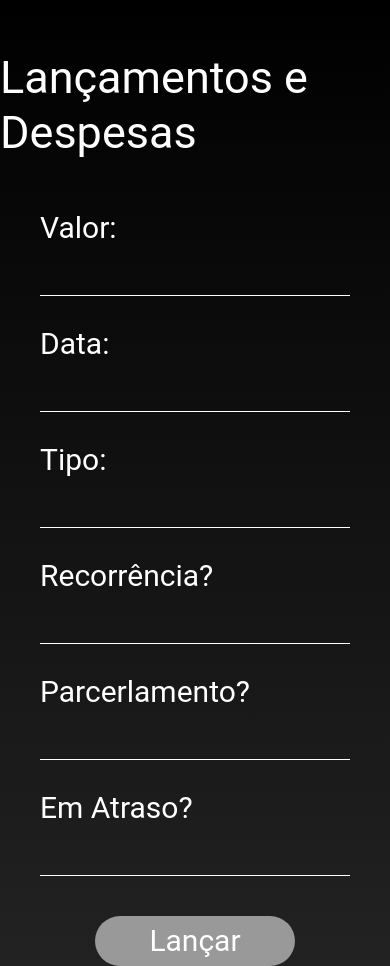
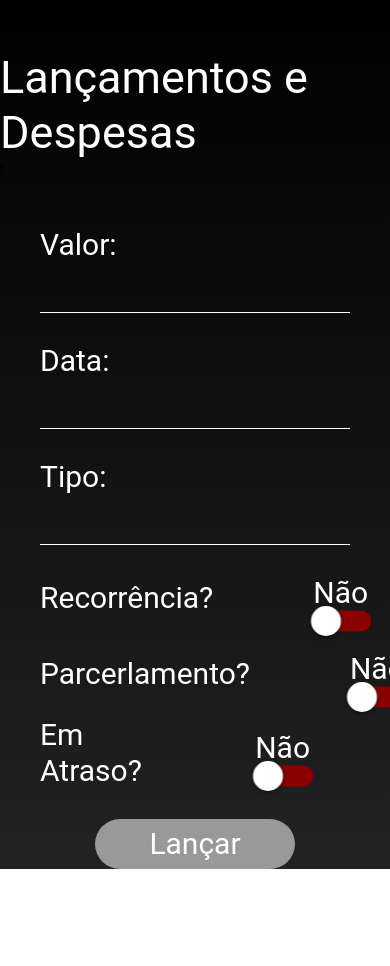
Before and after one commit to viniciuspxc/FMI, a React Native app: screen /Entries in a window 390 px wide. After the commit the page ends 869 px from the top, so only its background shows below. Built offline with nearby package versions, Linux system fonts and the light colour scheme.

Commit message:
Implementando botões de switch

```diff
--- a/constants/theme.js
+++ b/constants/theme.js
@@ -137,6 +137,21 @@ export const styles = StyleSheet.create({
         marginVertical: SIZES.padding * 0.5,
         color: COLORS.white,
         color: COLORS.white, ...FONTS.h1
+    },
+    TextInput:{
+        marginVertical: SIZES.padding,
+        borderBottomColor: COLORS.white,
+        borderBottomWidth: 1,
+        height: 40,
+        color: COLORS.white,
+        ...FONTS.h2
+    },
+    SwitchView:{
+        justifyContent: 'space-between',
+        marginEnd: 40,
+        marginTop: SIZES.padding * 1,
+        alignItems: 'center',
+        flexDirection: 'row',
     }
 });
 
--- a/package.json
+++ b/package.json
@@ -9,10 +9,13 @@
     "web": "expo start --web"
   },
   "dependencies": {
+    "@react-navigation/stack": "^6.3.8",
     "expo": "~47.0.8",
+    "expo-linear-gradient": "~12.0.1",
     "expo-status-bar": "~1.4.2",
     "react": "18.1.0",
-    "react-native": "0.70.5"
+    "react-native": "0.70.5",
+    "react-native-switch-selector": "^2.3.0"
   },
   "devDependencies": {
     "@babel/core": "^7.12.9"
--- a/screens/Entries.js
+++ b/screens/Entries.js
@@ -8,7 +8,8 @@ import{
     TouchableOpacity,
     onPressHandler,
     KeyboardAvoidingView,
-    ScrollView
+    ScrollView,
+    Switch
 
 } from "react-native"
 import { LinearGradient } from 'expo-linear-gradient'
@@ -27,8 +28,21 @@ function renderHeader(){
     )
 }
 
+function renderSwitch(){
+    return(
+        <Text>t</Text>
+    )
+}
 
 function renderEntries() {
+    const[isRecorrencia, setRecorrencia] = React.useState(false);
+    const toggleRecorrencia = () =>{setRecorrencia(previousState => !previousState)}
+    const[isParcelamento, setParcelamento] = React.useState(false);
+    const toggleParcelamento = () =>{setParcelamento(previousState => !previousState)}
+    const[isAtraso, setAtraso] = React.useState(false);
+    const toggleAtraso = () =>{setAtraso(previousState => !previousState)}
+
+
     return (
         <View
             style={{
@@ -36,39 +50,22 @@ function renderEntries() {
                 marginHorizontal: SIZES.padding * 4,
             }}
         >
-
             <View style={{ marginTop: SIZES.padding * 2 }}>
                 <Text style={{color: COLORS.white, ...FONTS.h1 }}>
                     Valor:
                 </Text>
                 <TextInput
-                    style={{
-                        marginVertical: SIZES.padding,
-                        borderBottomColor: COLORS.white,
-                        borderBottomWidth: 1,
-                        height: 40,
-                        color: COLORS.white,
-                        ...FONTS.h2
-                    }}
+                    style={styles.TextInput}
                     selectionColor={COLORS.white}
                 />
             </View>
-
-
 
             <View style={{ marginTop: SIZES.padding * 2 }}>
                 <Text style={{color: COLORS.white, ...FONTS.h1 }}>
                     Data:
                 </Text>
                 <TextInput
-                    style={{
-                        marginVertical: SIZES.padding,
-                        borderBottomColor: COLORS.white,
-                        borderBottomWidth: 1,
-                        height: 40,
-                        color: COLORS.white,
-                        ...FONTS.h2
-                    }}
+                    style={styles.TextInput}
                     selectionColor={COLORS.white}
                 />
             </View>
@@ -78,71 +75,67 @@ function renderEntries() {
                     Tipo:
                 </Text>
                 <TextInput
-                    style={{
-                        marginVertical: SIZES.padding,
-                        borderBottomColor: COLORS.white,
-                        borderBottomWidth: 1,
-                        height: 40,
-                        color: COLORS.white,
-                        ...FONTS.h2
-                    }}
+                    style={styles.TextInput}
                     selectionColor={COLORS.white}
                 />
             </View>
 
-            <View style={{ marginTop: SIZES.padding * 2 }}>
+            <View style={styles.SwitchView}>
                 <Text style={{color: COLORS.white, ...FONTS.h1 }}>
                     Recorrência?
                 </Text>
-                <TextInput
-                    style={{
-                        marginVertical: SIZES.padding,
-                        borderBottomColor: COLORS.white,
-                        borderBottomWidth: 1,
-                        height: 40,
-                        color: COLORS.white,
-                        ...FONTS.h2
-                    }}
-                    selectionColor={COLORS.white}
+                <View style={{ marginStart: SIZES.padding * 10,marginTop: SIZES.padding * 1, alignItems: 'center',
+        justifyContent: 'center' }}>
+                <Text style={{color: COLORS.white, ...FONTS.h1 }}>
+                    {isRecorrencia ? 'Sim' : 'Não'}
+                </Text>
+                <Switch
+                    style={{ transform: [{ scaleX: 1.5 }, { scaleY: 1.5 }] }}
+                    trackColor={{false: 'darkred', true:'green'}}
+                    thumbColor={isRecorrencia ? 'grey' : 'white'}
+                    onValueChange={toggleRecorrencia}
+                    value={isRecorrencia}
                 />
-            </View>
+                </View>
+                </View>
 
-            <View style={{ marginTop: SIZES.padding * 2 }}>
+            <View style={styles.SwitchView}>
                 <Text style={{color: COLORS.white, ...FONTS.h1 }}>
                     Parcerlamento?
                 </Text>
-                <TextInput
-                    style={{
-                        marginVertical: SIZES.padding,
-                        borderBottomColor: COLORS.white,
-                        borderBottomWidth: 1,
-                        height: 40,
-                        color: COLORS.white,
-                        ...FONTS.h2
-                    }}
-                    selectionColor={COLORS.white}
+                <View style={{ marginStart: SIZES.padding * 10,marginTop: SIZES.padding * 1, alignItems: 'center',
+        justifyContent: 'center' }}>
+                <Text style={{color: COLORS.white, ...FONTS.h1 }}>
+                    {isParcelamento ? 'Sim' : 'Não'}
+                </Text>
+                <Switch
+                    style={{ transform: [{ scaleX: 1.5 }, { scaleY: 1.5 }] }}
+                    trackColor={{false: 'darkred', true:'green'}}
+                    thumbColor={isParcelamento ? 'grey' : 'white'}
+                    onValueChange={toggleParcelamento}
+                    value={isParcelamento}
                 />
-            </View>
+                </View>
+                </View>
 
-            <View style={{ marginTop: SIZES.padding * 2 }}>
+            <View style={styles.SwitchView}>
                 <Text style={{color: COLORS.white, ...FONTS.h1 }}>
                     Em Atraso?
                 </Text>
-                <TextInput
-                    style={{
-                        marginVertical: SIZES.padding,
-                        borderBottomColor: COLORS.white,
-                        borderBottomWidth: 1,
-                        height: 40,
-                        color: COLORS.white,
-                        ...FONTS.h2
-                    }}
-                    selectionColor={COLORS.white}
+                <View style={{ marginStart: SIZES.padding * 10,marginTop: SIZES.padding * 1, alignItems: 'center',
+        justifyContent: 'center' }}>
+                <Text style={{color: COLORS.white, ...FONTS.h1 }}>
+                    {isAtraso ? 'Sim' : 'Não'}
+                </Text>
+                <Switch
+                    style={{ transform: [{ scaleX: 1.5 }, { scaleY: 1.5 }] }}
+                    trackColor={{false: 'darkred', true:'green'}}
+                    thumbColor={isAtraso ? 'grey' : 'white'}
+                    onValueChange={toggleAtraso}
+                    value={isAtraso}
                 />
-            </View>
-
-
-
+                </View>
+                </View>
             </View>
     )
 }
@@ -185,6 +178,7 @@ function renderButton() {
         >
         <ScrollView>
             {renderHeader()}
+            {renderSwitch()}
             {renderEntries()}
             {renderButton()}
 
```
Also changed, not shown: 1 other file (tests, documents, lock files or other folders).
